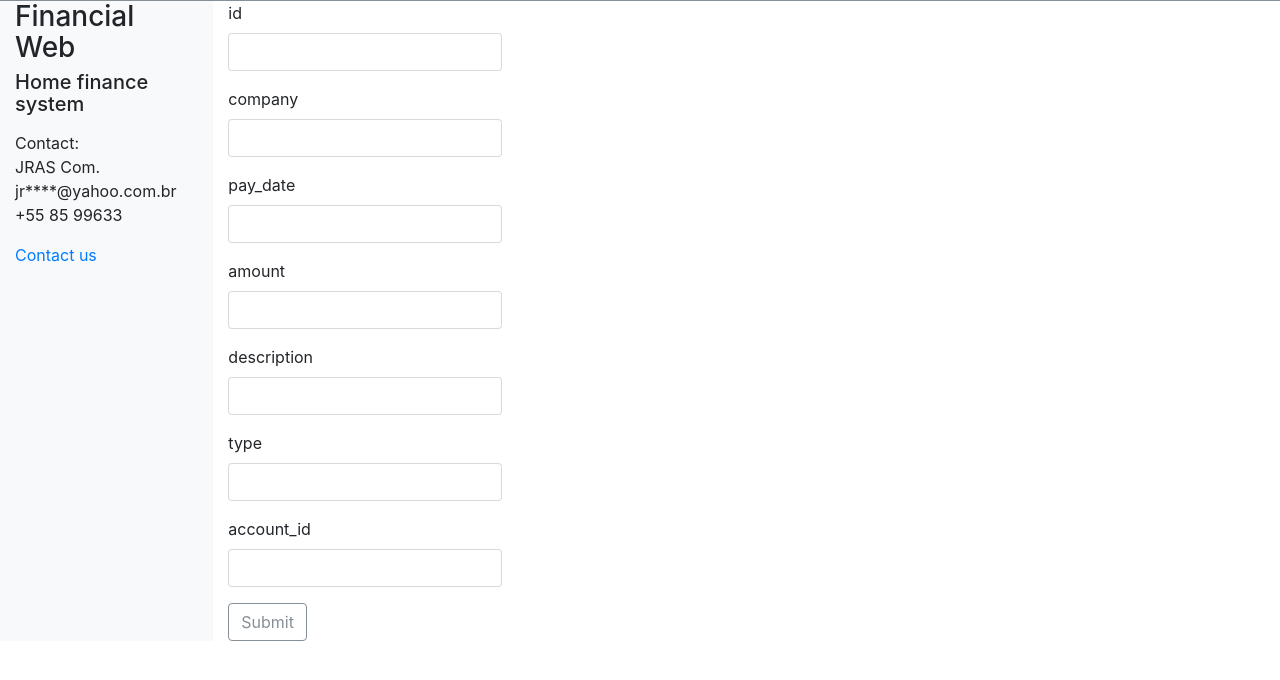
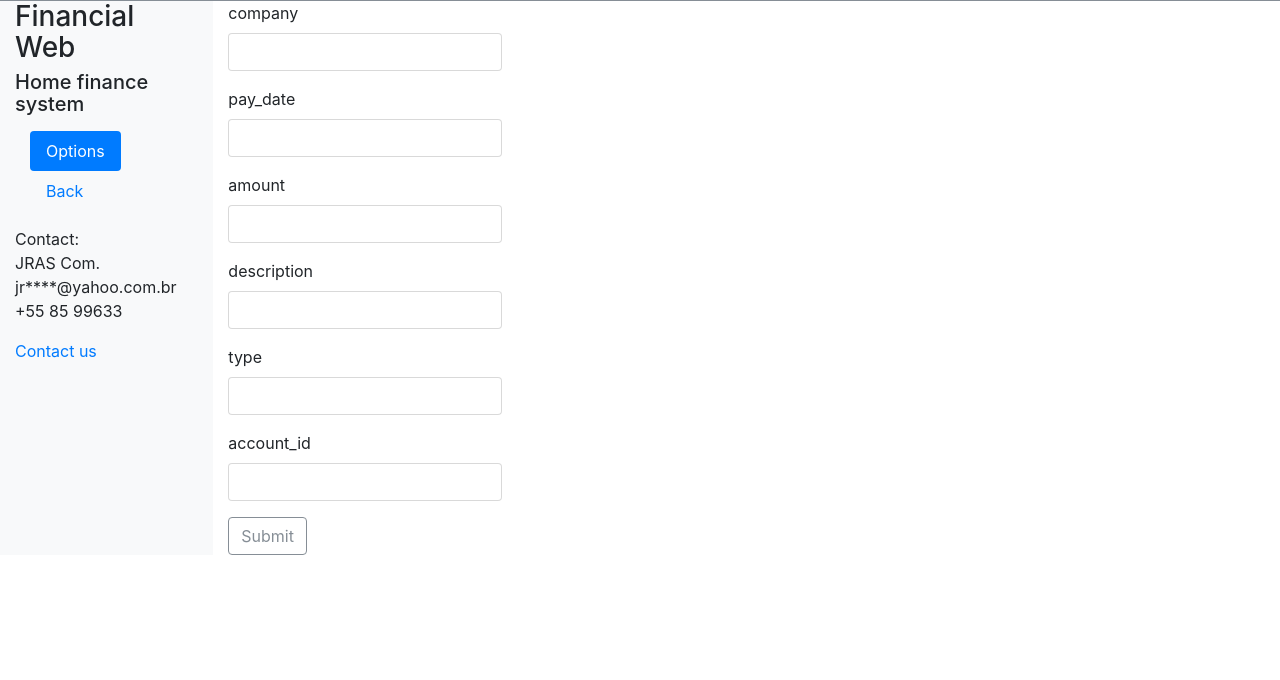
Before and after one commit to jredantas/financialweb, a Flask app: page /insert/income in a window 1280 px wide. Shown: the part 96-776 px from the top of the page. Run offline with Flask 2, Linux system fonts and the light colour scheme; the visitor is signed in with stand-in values (Sample User, id 1); some libraries are stand-ins or nearby versions.

Commit message:
Dynamic insert form

```diff
--- a/financialweb.py
+++ b/financialweb.py
@@ -220,7 +220,9 @@ def insert(instance):
         metadata = MetaData(bind=db)
         table = Table(str(instance), metadata, autoload=True)
         labels = get_labels(table)
-        elements = zip(labels, table.columns)
+        primaryKeyColName = table.primary_key.columns.values()[0].name
+        labels, columns = zip(*filter(lambda x: primaryKeyColName not in x, zip(labels,table.columns)))
+        elements = zip(labels, columns)
     except Exception as err:
         print(err)
         return render_template('accueil.html', titre='Financial Web', alert='It was not possible to retrieve the information. Please try again.')
--- a/templates/insert.html
+++ b/templates/insert.html
@@ -7,7 +7,21 @@
   </style>
 {% endblock %}
 {% block sidemenu %}
-<!-- not used. -->
+<div class="container-fluid">
+      <div class="row">
+        <nav class="col-sm-3 col-md-2 d-none d-sm-block bg-light sidebar">
+          <ul class="nav nav-pills flex-column">
+            <li class="nav-item">
+              <a class="nav-link active" href="#">Options <span class="sr-only">(current)</span></a>
+            </li>
+            <li class="nav-item">
+              <a class="nav-link" href="javascript: history.back()">Back</a>
+            </li>
+          </ul>
+	</nav>
+      </div>
+</div>
+
 {% endblock %}
 {% block body %}
 <div class="container-fluid">
@@ -21,10 +35,14 @@
 
 
             {% for column in columns %}
-		   <div class="form-group">
-		      <label for="inputSubject">{{column[0]}}</label>
-		      <input type="text" class="form-control" name="{{column[1]}}" required>
-		   </div>
+		      <div class="form-group">
+		         <label for="inputSubject">{{column[0]}}</label>
+                         {% if not column[1].nullable %}
+		            <input type="text" class="form-control" name="{{column[1]}}" required>
+                         {% else %}
+		            <input type="text" class="form-control" name="{{column[1]}}">
+                         {% endif %}
+		      </div>
             {% endfor %}
 
            <button type="submit" class="btn btn-outline-secondary">Submit</button>
--- a/templates/show.html
+++ b/templates/show.html
@@ -15,7 +15,7 @@
               <a class="nav-link active" href="#">Options <span class="sr-only">(current)</span></a>
             </li>
             <li class="nav-item">
-              <a class="nav-link" href="{{ url_for('under_construction')}}">New</a>
+              <a class="nav-link" href="{{ url_for('insert', instance=instance)}}">New</a>
             </li>
             <li class="nav-item">
               <a class="nav-link" href="javascript: history.back()">Back</a>
```
